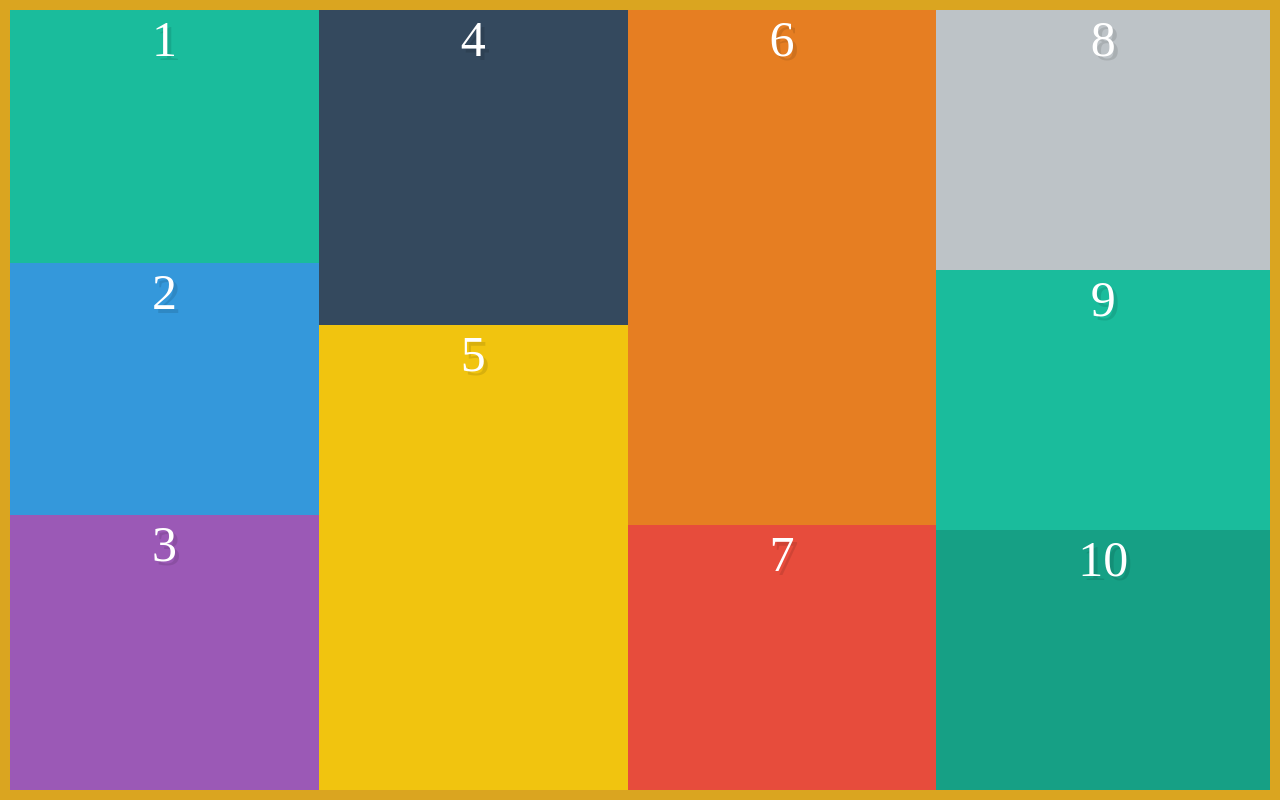
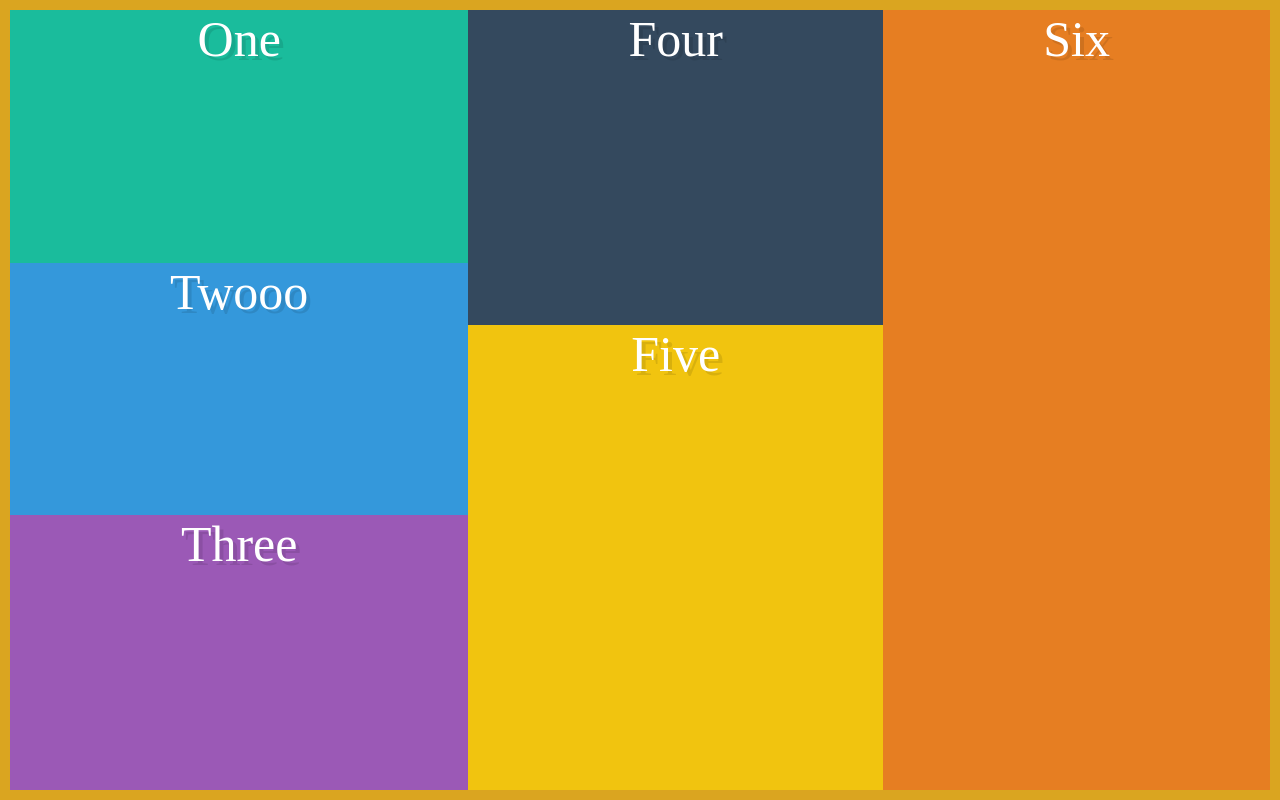
Before and after one commit to matthova/what-the-flexbox, a React (Create React App) app: page / in a window 1280 px wide. Built offline with nearby package versions, Linux system fonts and the light colour scheme.

Commit message:
partway through video 13

```diff
--- a/src/App.js
+++ b/src/App.js
@@ -4,19 +4,13 @@ import './App.css';
 class App extends Component {
   render() {
     return (
-      <div className="App">
-        <div className="container">
-          <div className="box box1">1</div>
-          <div className="box box2">2</div>
-          <div className="box box3">3</div>
-          <div className="box box4">4</div>
-          <div className="box box5">5</div>
-          <div className="box box6">6</div>
-          <div className="box box7">7</div>
-          <div className="box box8">8</div>
-          <div className="box box9">9</div>
-          <div className="box box10">10</div>
-        </div>
+      <div className="App container">
+        <div className="box box1">One</div>
+        <div className="box box2">Twooo</div>
+        <div className="box box3">Three</div>
+        <div className="box box4">Four</div>
+        <div className="box box5">Five</div>
+        <div className="box box6">Six</div>
       </div>
     );
   }
```
